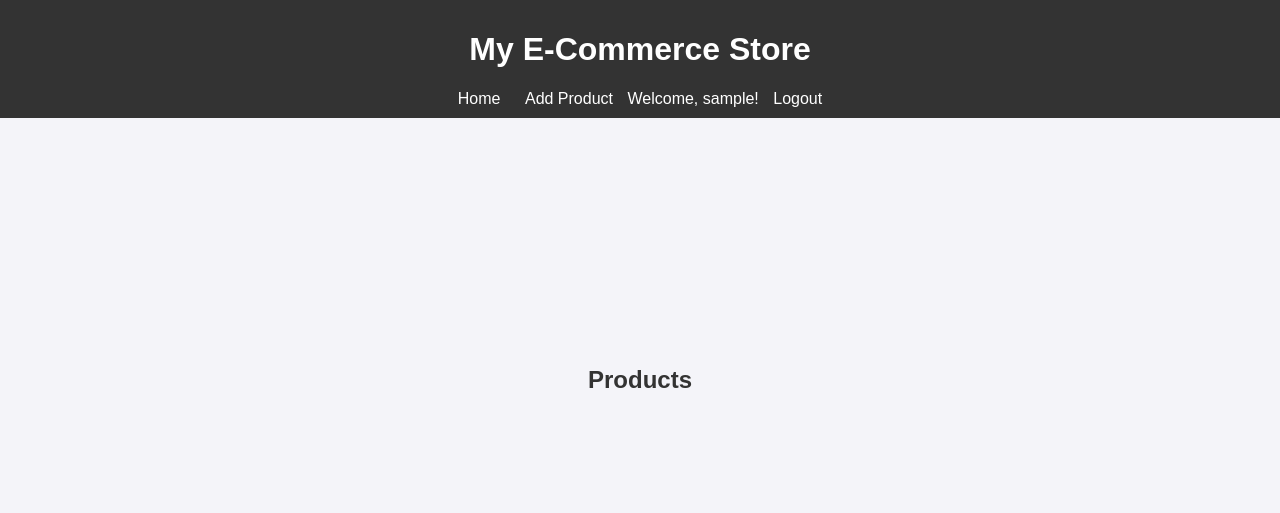
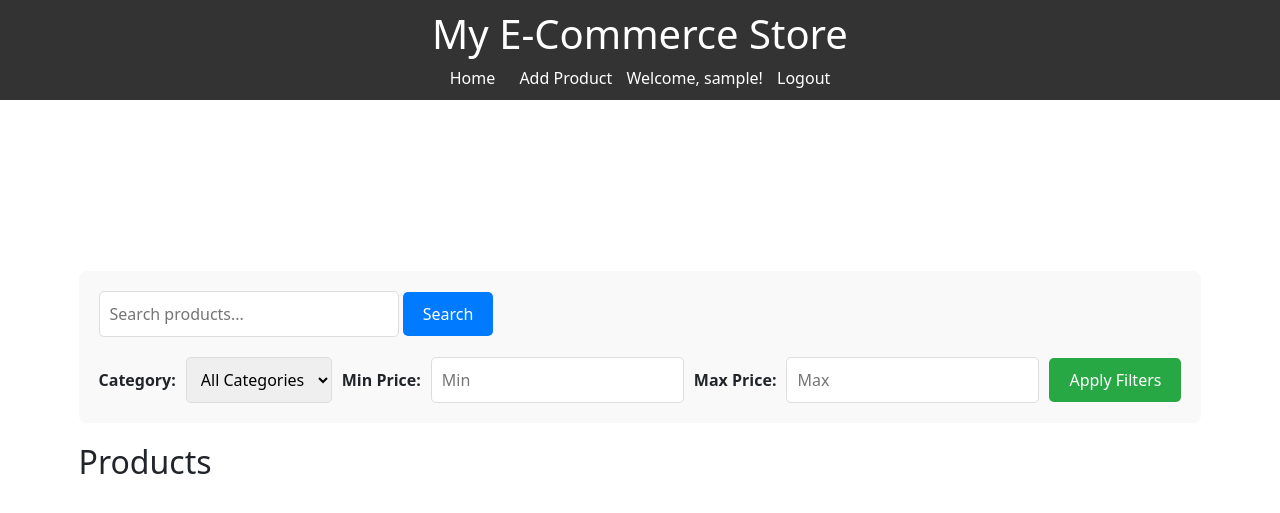
Before and after one commit to AdamDono/BuyMo, a Flask app: page /home in a window 1280 px wide. Shown: the top 513 px of the page. Run offline with Flask 3, Linux system fonts and the light colour scheme; the visitor is signed in with stand-in values (Sample User, id 1); data that the repository does not hold is empty; some libraries are stand-ins or nearby versions.

Commit message:
filter and done

```diff
--- a/app.py
+++ b/app.py
@@ -192,16 +192,52 @@ def load_user(user_id):
 def home():
     conn = database.get_db_connection()
     cur = conn.cursor()
-    cur.execute('''
+
+    # Get search query and filters from the request
+    search_query = request.args.get('query', '').strip()
+    category_filter = request.args.get('category', '').strip()
+    min_price = request.args.get('min_price', '').strip()
+    max_price = request.args.get('max_price', '').strip()
+
+    # Base query
+    query = '''
         SELECT p.id, p.name, p.price, p.description, p.image, c.name
         FROM products p
-        JOIN categories c ON p.category_id = c.id;
-    ''')
+        JOIN categories c ON p.category_id = c.id
+        WHERE 1=1
+    '''
+    params = []
+
+    # Add search query filter
+    if search_query:
+        query += " AND p.name ILIKE %s"
+        params.append(f"%{search_query}%")
+
+    # Add category filter
+    if category_filter:
+        query += " AND c.name = %s"
+        params.append(category_filter)
+
+    # Add price range filter
+    if min_price:
+        query += " AND p.price >= %s"
+        params.append(float(min_price))
+    if max_price:
+        query += " AND p.price <= %s"
+        params.append(float(max_price))
+
+    # Execute the query
+    cur.execute(query, params)
     products = cur.fetchall()
+
+    # Fetch all categories for the filter dropdown
+    cur.execute('SELECT * FROM categories;')
+    categories = cur.fetchall()
+
     cur.close()
     conn.close()
-    return render_template('home.html', products=products, username=current_user.username)
 
+    return render_template('home.html', products=products, categories=categories, search_query=search_query, category_filter=category_filter, min_price=min_price, max_price=max_price)
 def create_user(username, email, password, is_admin=False):
     conn = get_db_connection()
     cur = conn.cursor()
--- a/static/css/styles.css
+++ b/static/css/styles.css
@@ -383,3 +383,56 @@ nav a {
     color: #007bff;
     font-weight: bold;
 }
+
+/* Search and Filters */
+.search-filters {
+    margin-bottom: 20px;
+    padding: 20px;
+    background-color: #f9f9f9;
+    border-radius: 8px;
+}
+
+.search-form {
+    margin-bottom: 20px;
+}
+
+.search-form input[type="text"] {
+    padding: 10px;
+    width: 300px;
+    border: 1px solid #ddd;
+    border-radius: 5px;
+}
+
+.search-form button {
+    padding: 10px 20px;
+    background-color: #007bff;
+    color: white;
+    border: none;
+    border-radius: 5px;
+    cursor: pointer;
+}
+
+.filter-form {
+    display: flex;
+    gap: 10px;
+    align-items: center;
+}
+
+.filter-form label {
+    font-weight: bold;
+}
+
+.filter-form select, .filter-form input[type="number"] {
+    padding: 10px;
+    border: 1px solid #ddd;
+    border-radius: 5px;
+}
+
+.filter-form button {
+    padding: 10px 20px;
+    background-color: #28a745;
+    color: white;
+    border: none;
+    border-radius: 5px;
+    cursor: pointer;
+}
--- a/templates/home.html
+++ b/templates/home.html
@@ -5,6 +5,7 @@
     <meta name="viewport" content="width=device-width, initial-scale=1.0">
     <title>Home</title>
     <link rel="stylesheet" href="{{ url_for('static', filename='css/styles.css') }}">
+    <link href="https://cdn.jsdelivr.net/npm/bootstrap@5.3.0-alpha1/dist/css/bootstrap.min.css" rel="stylesheet">
 </head>
 <body>
     <header>
@@ -24,20 +25,43 @@
         </nav>
     </header>
     <main>
+        <!-- Search and Filters -->
+        <div class="search-filters">
+            <form action="{{ url_for('home') }}" method="GET" class="search-form">
+                <input type="text" name="query" placeholder="Search products..." value="{{ search_query }}">
+                <button type="submit">Search</button>
+            </form>
+
+            <form action="{{ url_for('home') }}" method="GET" class="filter-form">
+                <label for="category">Category:</label>
+                <select id="category" name="category">
+                    <option value="">All Categories</option>
+                    {% for category in categories %}
+                        <option value="{{ category[1] }}" {% if category_filter == category[1] %}selected{% endif %}>{{ category[1] }}</option>
+                    {% endfor %}
+                </select>
+
+                <label for="min_price">Min Price:</label>
+                <input type="number" id="min_price" name="min_price" step="0.01" placeholder="Min" value="{{ min_price }}">
+
+                <label for="max_price">Max Price:</label>
+                <input type="number" id="max_price" name="max_price" step="0.01" placeholder="Max" value="{{ max_price }}">
+
+                <button type="submit">Apply Filters</button>
+            </form>
+        </div>
+
+        <!-- Products -->
         <h2>Products</h2>
         <div class="products">
             {% for product in products %}
-            <a href="{{ url_for('product', product_id=product[0]) }}" class="product-link">
-                <div class="product">
+            <div class="product">
+                <a href="{{ url_for('product', product_id=product[0]) }}">
                     <img src="{{ url_for('static', filename=product[4]) }}" alt="{{ product[1] }}">
-                    <div class="details">
-                        <h3>{{ product[1] }}</h3>
-                        <p>${{ product[2] }}</p>
-                        <p>{{ product[3] }}</p>
-                        <p><strong>Category:</strong> {{ product[5] }}</p>
-                    </div>
-                </div>
-            </a>
+                    <h3>{{ product[1] }}</h3>
+                    <p class="price">${{ product[2] }}</p>
+                </a>
+            </div>
             {% endfor %}
         </div>
     </main>
```
Also changed, not shown: static/uploads/image7.jpeg (added), static/uploads/pic-3.jpg (added).
